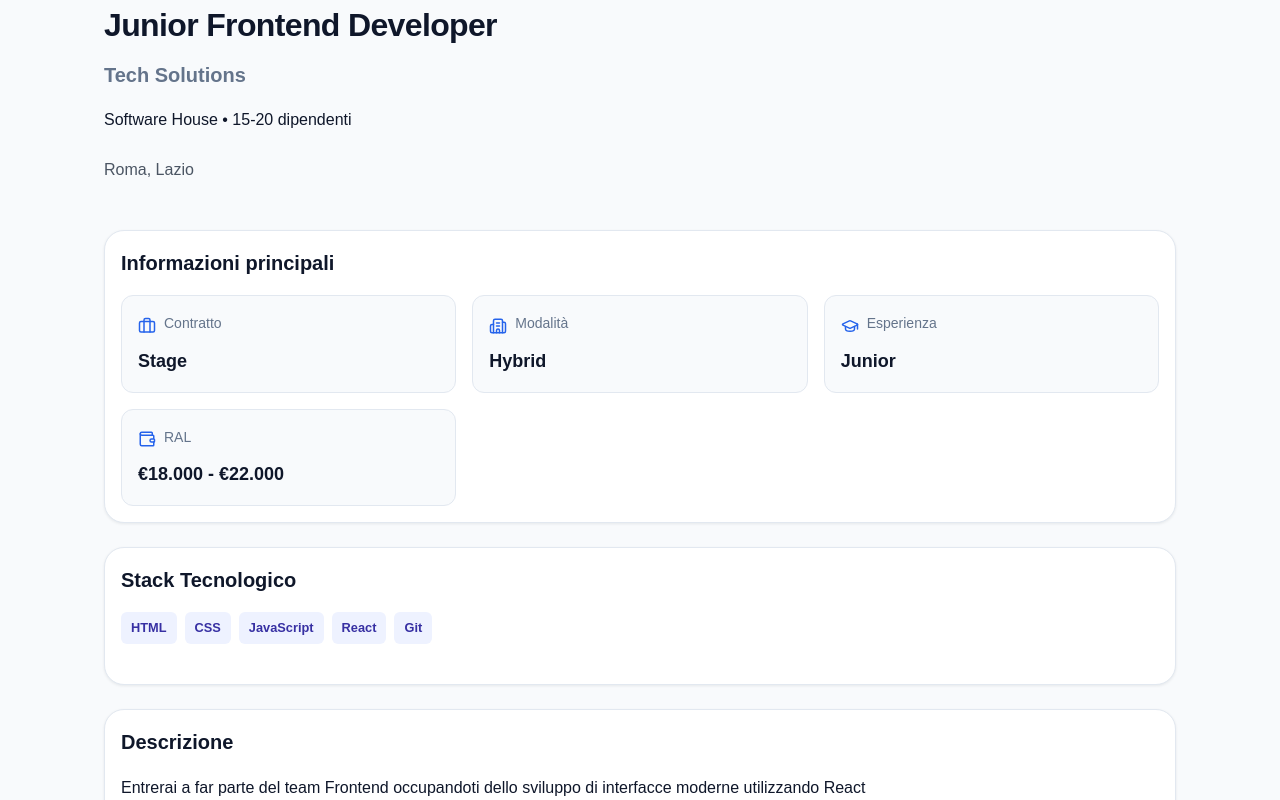
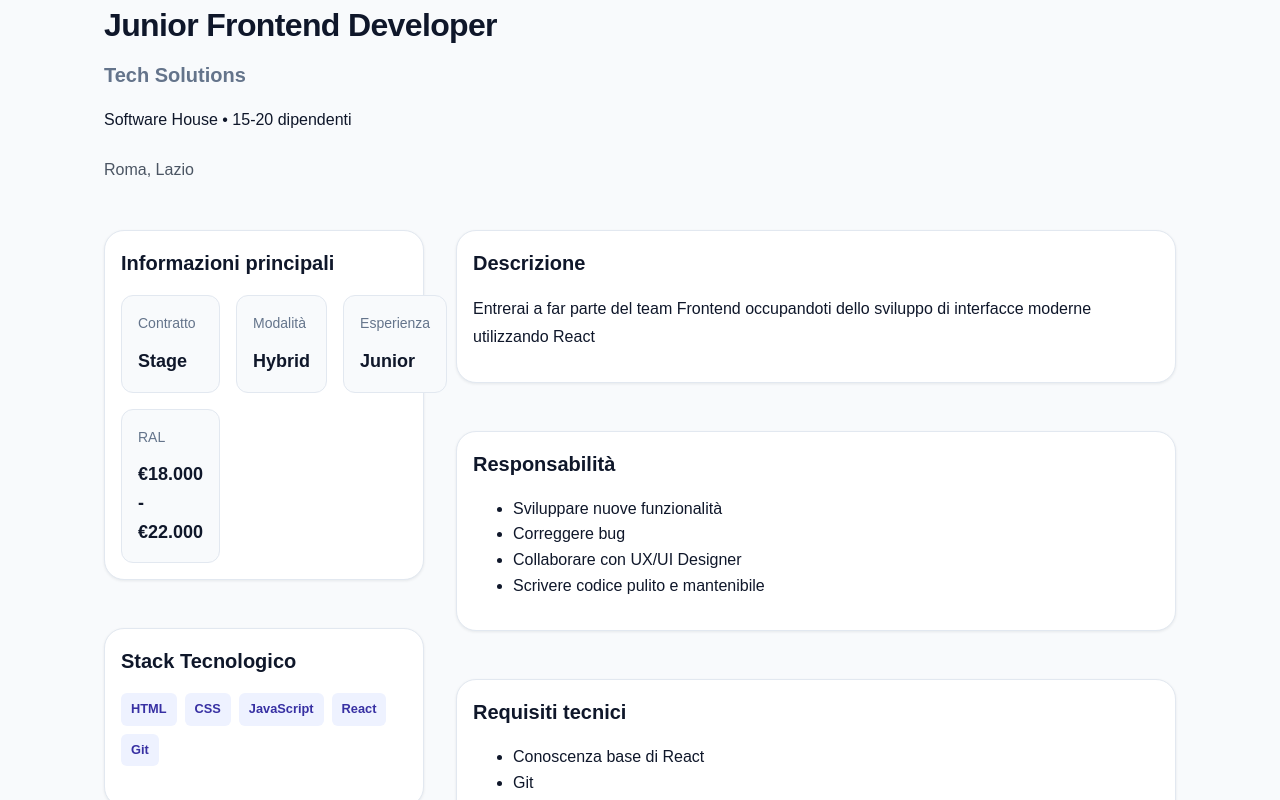
Before and after one commit to NicoledeGuttry/Job-Board, a React (Vite) app: page /jobs/1 in a window 1280 px wide. Shown: the top 800 px of the page. Built offline with nearby package versions, Linux system fonts and the light colour scheme.

Commit message:
refactor: introduce modular architecture for detail page components

```diff
--- /dev/null
+++ b/src/components/JobContent.jsx
@@ -0,0 +1,43 @@
+import InfoCard from './InfoCard'
+
+function JobContent({
+  description,
+  responsibilities,
+  requirements,
+}) {
+  return (
+    <>
+      <InfoCard title="Descrizione">
+        <p>{description}</p>
+      </InfoCard>
+
+      <InfoCard title="Responsabilità">
+        <ul>
+          {responsibilities.map((responsibility) => (
+            <li key={responsibility}>
+              {responsibility}
+            </li>
+          ))}
+        </ul>
+      </InfoCard>
+
+      <InfoCard title="Requisiti tecnici">
+        <ul>
+          {requirements.technical.map((item) => (
+            <li key={item}>{item}</li>
+          ))}
+        </ul>
+      </InfoCard>
+
+      <InfoCard title="Soft Skills">
+        <ul>
+          {requirements.soft.map((skill) => (
+            <li key={skill}>{skill}</li>
+          ))}
+        </ul>
+      </InfoCard>
+    </>
+  )
+}
+
+export default JobContent
--- /dev/null
+++ b/src/components/JobHeader.jsx
@@ -0,0 +1,24 @@
+function JobHeader({
+  title,
+  company,
+  location,
+}) {
+  return (
+    <header className="job-details-header">
+
+      <div>
+        <h1>{title}</h1>
+        <h2>{company.name}</h2>
+        <p className="company-meta">
+          {company.industry} • {company.employees.min}-{company.employees.max} dipendenti
+        </p>
+        <p className="job-location">
+          {location.city}, {location.region}
+        </p>
+      </div>
+
+    </header>
+  )
+}
+
+export default JobHeader
--- /dev/null
+++ b/src/components/JobSummary.jsx
@@ -0,0 +1,66 @@
+import InfoCard from './InfoCard'
+import JobInfo from './JobInfo'
+
+function JobSummary({
+  contract,
+  workMode,
+  experience,
+  salary,
+  technologies,
+  benefits,
+}) {
+  const formattedSalary = `€${salary.min.toLocaleString(
+    'it-IT'
+  )} - €${salary.max.toLocaleString('it-IT')}`
+
+  return (
+    <>
+      <InfoCard title="Informazioni principali">
+        <div className="job-info-grid">
+          <JobInfo
+            label="Contratto"
+            value={contract.type}
+          />
+
+          <JobInfo
+            label="Modalità"
+            value={workMode}
+          />
+
+          <JobInfo
+            label="Esperienza"
+            value={experience}
+          />
+
+          <JobInfo
+            label="RAL"
+            value={formattedSalary}
+          />
+        </div>
+      </InfoCard>
+
+      <InfoCard title="Stack Tecnologico">
+        <div className="technologies">
+          {technologies.map((technology) => (
+            <span
+              key={technology}
+              className="technology-tag"
+            >
+              {technology}
+            </span>
+          ))}
+        </div>
+      </InfoCard>
+
+      <InfoCard title="Benefit">
+        <ul>
+          {benefits.map((benefit) => (
+            <li key={benefit}>{benefit}</li>
+          ))}
+        </ul>
+      </InfoCard>
+    </>
+  )
+}
+
+export default JobSummary
--- a/src/pages/JobDetails.jsx
+++ b/src/pages/JobDetails.jsx
@@ -1,7 +1,8 @@
 import { useParams } from 'react-router-dom'
 import jobs from '../data/jobs'
-import InfoCard from '../components/InfoCard'
-import JobInfo from '../components/JobInfo'
+import JobHeader from '../components/JobHeader'
+import JobSummary from '../components/JobSummary'
+import JobContent from '../components/JobContent'
 import {
   Briefcase,
   Building2,
@@ -9,15 +10,13 @@ import {
   Wallet,
 } from 'lucide-react'
 
-
 function JobDetails() {
   const { id } = useParams()
-
   const job = jobs.find((job) => job.id === Number(id))
-
   if (!job) {
     return <p>Offerta non trovata</p>
   }
+
   const {
     title,
     company,
@@ -29,105 +28,39 @@ function JobDetails() {
     technologies,
     description,
     requirements,
+    responsibilities,
     benefits,
   } = job
-
-  const formattedSalary = `€${salary.min.toLocaleString('it-IT')} - €${salary.max.toLocaleString('it-IT')}`
 
   return (
     <main className="container">
       <section className="job-details">
+        <JobHeader
+          title={title}
+          company={company}
+          location={location}
+        />
+        <div className="job-layout">
 
-        <header className="job-details-header">
-          <div>
-            <h1>{title}</h1>
+          <aside className="job-summary">
+            <JobSummary
+              contract={contract}
+              workMode={workMode}
+              experience={experience}
+              salary={salary}
+              technologies={technologies}
+              benefits={benefits}
+            />
+          </aside>
 
-            <h2>{company.name}</h2>
-
-            <p className="company-meta">
-              {company.industry} • {company.employees.min}-{company.employees.max} dipendenti
-            </p>
-
-            <p className="job-location">
-              {location.city}, {location.region}
-            </p>
-
-          </div>
-        </header>
-
-
-        <InfoCard title="Informazioni principali">
-
-          <div className="job-info-grid">
-
-            <JobInfo
-              icon={<Briefcase size={18} />}
-              label="Contratto"
-              value={contract.type}
+          <section className="job-content">
+            <JobContent
+              description={description}
+              responsibilities={responsibilities}
+              requirements={requirements}
             />
-
-            <JobInfo
-              icon={<Building2 size={18} />}
-              label="Modalità"
-              value={workMode}
-            />
-
-            <JobInfo
-              icon={<GraduationCap size={18} />}
-              label="Esperienza"
-              value={experience}
-            />
-
-            <JobInfo
-              icon={<Wallet size={18} />}
-              label="RAL"
-              value={formattedSalary}
-            />
-
-          </div>
-
-        </InfoCard>
-
-
-
-
-        <InfoCard title="Stack Tecnologico">
-          <div className="technologies">
-            {technologies.map((technology) => (
-              <span
-                className="technology-tag"
-                key={technology}
-              >
-                {technology}
-              </span>
-            ))}
-          </div>
-        </InfoCard>
-
-        <InfoCard title="Descrizione">
-          <p>{description}</p>
-        </InfoCard>
-        <InfoCard title="Requisiti tecnici">
-          <ul>
-            {requirements.technical.map((item) => (
-              <li key={item}>{item}</li>
-            ))}
-          </ul>
-        </InfoCard>
-        <InfoCard title="Soft Skills">
-          <ul>
-            {requirements.soft.map((skill) => (
-              <li key={skill}>{skill}</li>
-            ))}
-          </ul>
-        </InfoCard>
-        <InfoCard title="Benefit">
-          <ul>
-            {benefits.map((benefit) => (
-              <li key={benefit}>{benefit}</li>
-            ))}
-          </ul>
-        </InfoCard>
+          </section>
+        </div>
       </section>
     </main>
   )
--- a/src/styles/layout.css
+++ b/src/styles/layout.css
@@ -1,9 +1,27 @@
 .container {
   width: 100%;
   max-width: 1200px;
-
   margin: 0 auto;
-
   padding-left: var(--space-lg);
   padding-right: var(--space-lg);
 }
+
+.job-layout {
+  display: grid;
+  grid-template-columns: 320px 1fr;
+  gap: 2rem;
+  align-items: start;
+  margin-top: 2.5rem;
+}
+
+.job-summary {
+  display: flex;
+  flex-direction: column;
+  gap: 1.5rem;
+}
+
+.job-content {
+  display: flex;
+  flex-direction: column;
+  gap: 1.5rem;
+}
```
